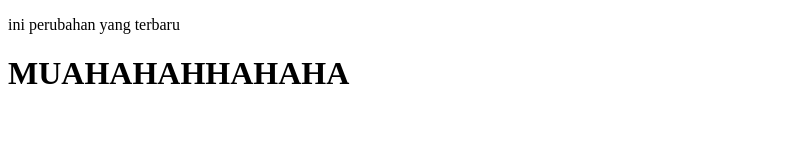
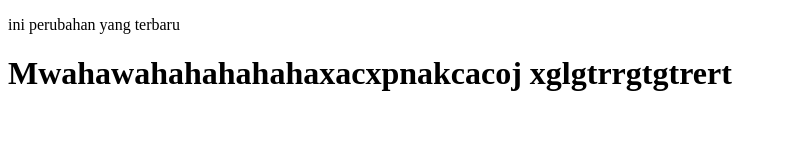
Before and after one commit to SILVERGOLDZ/Test1_collab, a plain HTML site: page index.html in a window 1280 px wide. Shown: the whole page, without its empty margins (0-787 px from the left). Drawn offline with Linux system fonts and the light colour scheme.

Commit message:
Update index.html

```diff
--- a/index.html
+++ b/index.html
@@ -9,6 +9,6 @@
 <body>
     <p> ini perubahan yang terbaru</p>
 
-    <h1>MUAHAHAHHAHAHA</h1>
+    <h1>Mwahawahahahahahaxacxpnakcacoj xglgtrrgtgtrert</h1>
 </body>
 </html>
```
